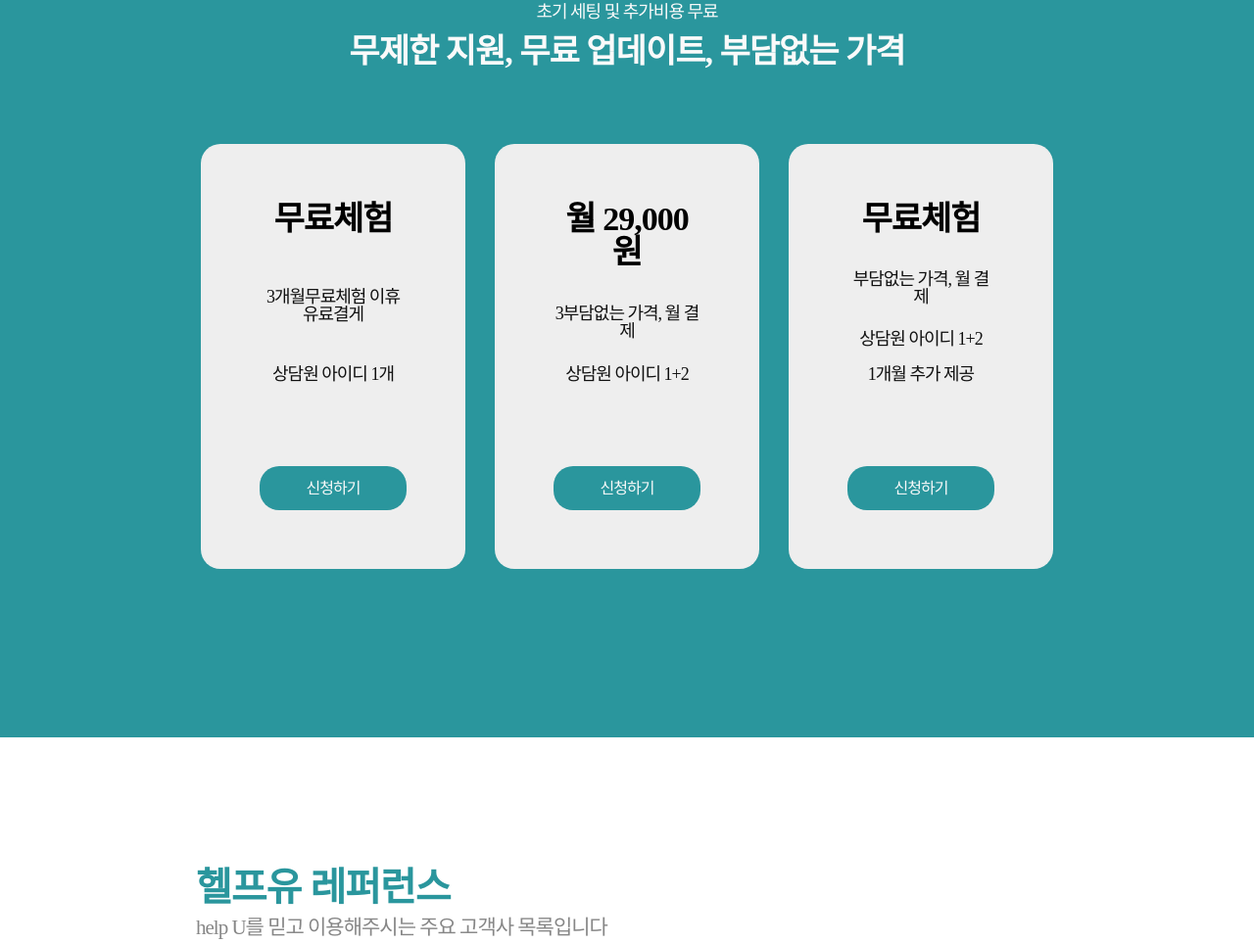
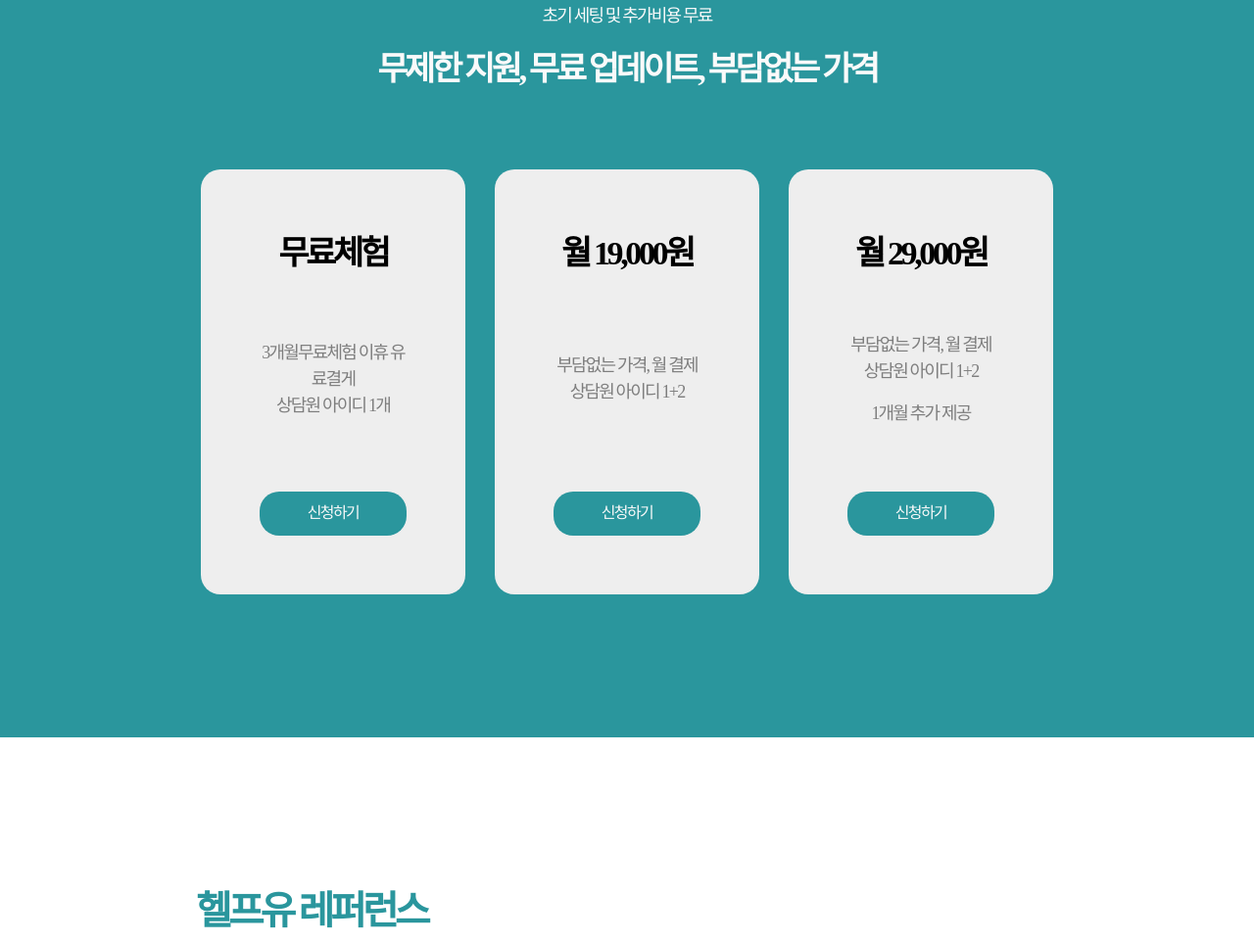
Before and after one commit to narasophiah-dotcom/help_U, a plain HTML site: page index.html in a window 1280 px wide. Shown: the part 1837-2800 px from the top of the page at 98% size. Drawn offline with Linux system fonts and the light colour scheme.

Commit message:
수정 3

```diff
--- a/css/common.css
+++ b/css/common.css
@@ -7,7 +7,6 @@ a {
   color: #101010;
   display: flex;
   align-items: center;
-  justify-content: space-between;
 }
 
 a svg {
@@ -16,13 +15,10 @@ a svg {
 
 h2,
 p,
-h3 {
-  letter-spacing: -1px;
-  margin-bottom: 10px;
-}
-
+h3,
 a {
-  letter-spacing: -1px;
+  letter-spacing: -0.1em;
+  line-height: 1.5em;
 }
 
 h2 {
--- a/css/style.css
+++ b/css/style.css
@@ -78,14 +78,14 @@
 }
 
 .con_wrap_2 {
+  width: 100%;
+
   display: flex;
-  justify-content: center;
-  align-items: center;
+  justify-content: start;
 }
 
 .con_2 {
   width: 50%;
-  margin: 0 10px;
 }
 
 .con_2 img {
@@ -101,10 +101,11 @@
   overflow: hidden;
 }
 
-.con_2:last-child {
-  height: 450px;
+.con_2_2 {
+  margin-left: 65px;
+
   display: flex;
-  justify-content: space-between;
+
   flex-direction: column;
 }
 
@@ -177,10 +178,12 @@
   margin: 0;
 
   display: flex;
-  justify-content: space-between;
+  justify-content: center;
   align-items: center;
   text-align: center;
   flex-direction: column;
+
+  opacity: 0.5;
 }
 
 .tiw_3 h2 {
@@ -223,6 +226,7 @@
 
 .section_4 h2 {
   font-size: 40px;
+  margin-bottom: 9px;
   color: #2a969d;
 }
 
@@ -234,7 +238,7 @@
 }
 
 .tiw_4 {
-  margin-bottom: 78px;
+  margin-bottom: 30px;
 }
 
 .con_wrap_4 {
--- a/index.html
+++ b/index.html
@@ -169,7 +169,7 @@
             </div>
           </div>
 
-          <div class="con_2">
+          <div class="con_2 con_2_2">
             <div cless="title_wrap tiw_2">
               <h2 class="tiw_2_h2">온라인 원격 제어 기술</h2>
 
@@ -209,9 +209,9 @@
         <div class="con_wrap con_wrap_3">
           <div class="con con_3">
             <div class="con_in_wrap">
+              <h3>무료체험</h3>
+
               <div class="title_wrap tiw_3_2">
-                <h3>무료체험</h3>
-
                 <p>3개월무료체험 이휴 유료결게</p>
 
                 <p>상담원 아이디 1개</p>
@@ -229,10 +229,10 @@
 
           <div class="con con_3">
             <div class="con_in_wrap">
+              <h3>월 19,000원</h3>
+
               <div class="title_wrap tiw_3_2">
-                <h3>월 29,000원</h3>
-
-                <p>3부담없는 가격, 월 결제</p>
+                <p>부담없는 가격, 월 결제</p>
 
                 <p>상담원 아이디 1+2</p>
               </div>
@@ -249,16 +249,13 @@
 
           <div class="con con_3">
             <div class="con_in_wrap">
+              <h3>월 29,000원</h3>
               <div class="title_wrap tiw_3_2">
-                <h3>무료체험</h3>
-
                 <p>부담없는 가격, 월 결제</p>
 
-                <p>
-                  상담원 아이디 1+2
-                  <br /><br />
-                  1개월 추가 제공
-                </p>
+                <p>상담원 아이디 1+2</p>
+                <br />
+                <p>1개월 추가 제공</p>
               </div>
 
               <a href="#">
```
